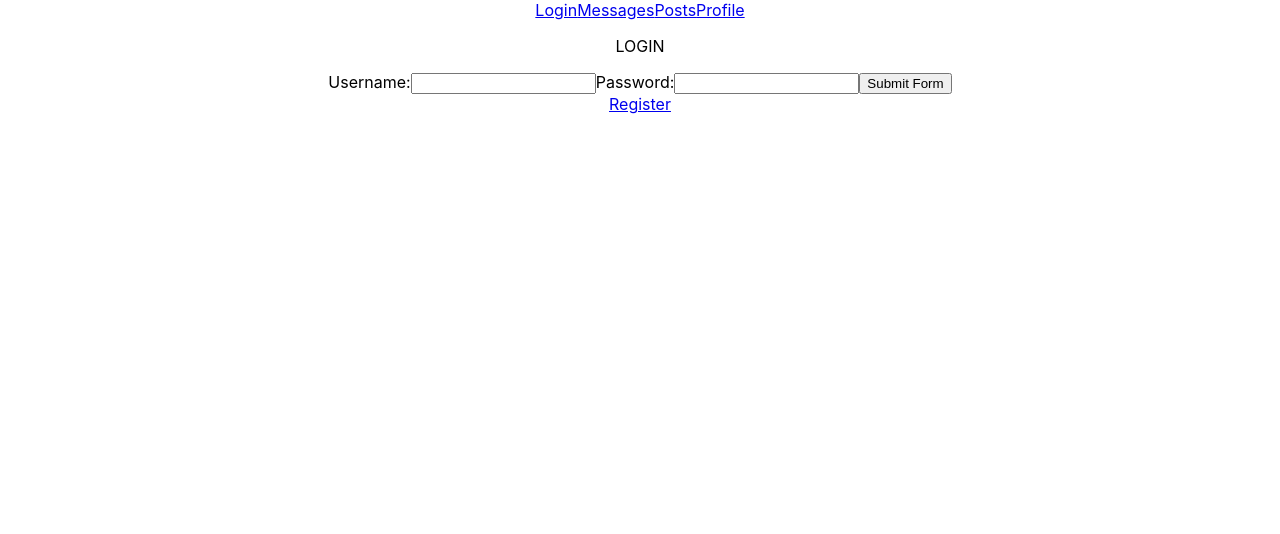
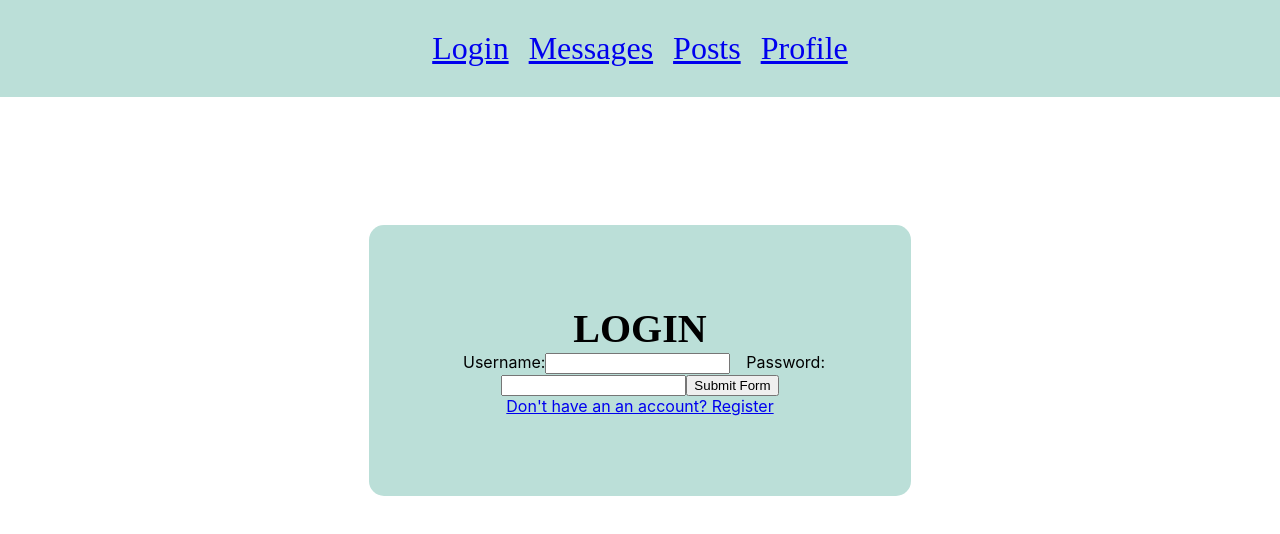
Before and after one commit to Miguel2493/stranger-things, a React (Create React App) app: page /login in a window 1280 px wide. Shown: the top 534 px of the page. Built offline with nearby package versions, Linux system fonts and the light colour scheme.

Commit message:
added nav login styling

```diff
--- a/src/App.css
+++ b/src/App.css
@@ -1,3 +1,4 @@
+
 .App {
   text-align: center;
 }
@@ -36,3 +37,72 @@
     transform: rotate(360deg);
   }
 }
+
+
+#nav {
+  background-color: #bbdfd8;
+  font-size: xx-large;
+  padding: 30px;
+  font-family: copperplate;
+
+}
+
+.login1 {
+  margin-right: 20px;
+
+
+}
+
+.messages1 {
+  margin-right: 20px;
+
+
+
+}
+
+.posts1 {
+  margin-right: 20px;
+
+
+}
+
+.profile1 {
+
+}
+
+
+.loginpage {
+  width: 382px;
+        overflow: hidden;
+        margin: auto;
+        margin-top: 10% ;
+        padding: 80px;
+        background: #bbdfd8;
+        border-radius: 15px ;
+}
+
+.logword{
+  font-size: 40px;
+  font-weight: 700;
+  font-family: copperplate;
+  margin: 0px;
+}
+.username {
+  word-break: break-all;
+  width: 300px;
+  height: 30px;
+  border: none;
+  border-radius: 3px;
+  padding-left: 8px;
+  padding-right: 8px;
+  margin-bottom: 40px;
+
+}
+.password {
+  margin-top: 40px;
+  width: 300px;
+  height: 30px;
+  border: none;
+  border-radius: 3px;
+  padding-left: 8px;
+}
--- a/src/App.js
+++ b/src/App.js
@@ -9,6 +9,7 @@ import Messages from "./Components/Messages";
 import Posts from "./Components/Posts";
 import Profile from "./Components/Profile";
 import Register from "./Components/Register";
+
 
 function App() {
   console.log("App");
--- a/src/Components/Login.jsx
+++ b/src/Components/Login.jsx
@@ -1,8 +1,5 @@
-import React,{ useState }  from "react";
-import { Link }  from "react-router-dom";
-
-
-
+import React, { useState } from "react";
+import { Link } from "react-router-dom";
 
 // {//this is where we will create the login
 // // fetch(
@@ -27,66 +24,61 @@ import { Link }  from "react-router-dom";
 // //     .catch(console.error);
 // }
 
-const loginUrl = "https://strangers-things.herokuapp.com/api/2104-UIC-RM-WEB-PT";
+const loginUrl =
+  "https://strangers-things.herokuapp.com/api/2104-UIC-RM-WEB-PT";
 
 const exampleLogin = {
   username: "SpongeBob",
-  password: "KrabbyPatty"
+  password: "KrabbyPatty",
 };
 
-
 const Login = () => {
-
   const [username, setUserName] = useState("");
   const [password, setPassword] = useState("");
 
-  const onFormSubmit = (event)=>{
+  const onFormSubmit = (event) => {
     event.preventDefault();
-  const userLogin={
+    const userLogin = {
       username: username,
       password: password,
-  }
- ;
-
+    };
     const loginVerification = loginUrl + "/users/login";
     fetch(loginVerification, {
       method: "POST",
-    headers:{
-      'Content-Type' : 'application/json'
+      headers: {
+        "Content-Type": "application/json",
       },
-    body: JSON.stringify({user:{userLogin}}),
-  }).then(response => response.json())
-  .then(result => {
+      body: JSON.stringify({ user: { userLogin } }),
+    })
+      .then((response) => response.json())
+      .then((result) => {
         console.log(result);
       })
-  .catch(console.error)
+      .catch(console.error);
   };
 
   const updateUsername = (event) => setUserName(event.target.value);
   const updatePassword = (event) => setPassword(event.target.value);
 
   return (
-    <div>
-      <p>LOGIN</p>
+    <div class="loginpage">
+      <p class="logword"> LOGIN</p>
       <form onSubmit={onFormSubmit}>
-        <label>
+        <label class="username">
           Username:
           <input type="text" value={username} onChange={updateUsername} />
         </label>
-        <label>
+        <label class="password">
           Password:
           <input type="text" value={password} onChange={updatePassword} />
         </label>
         <button type="submit">Submit Form</button>
       </form>
 
-      <Link to="/register">Register</Link>
-
+      <Link to="/register">Don't have an an account? Register</Link>
     </div>
-
-  )
-
+  );
 };
 
-export default Login
+export default Login;
 // User should be able to register
--- a/src/Components/Nav.jsx
+++ b/src/Components/Nav.jsx
@@ -3,11 +3,11 @@ import { Link }  from "react-router-dom";
 
 const Nav = () => {
     return (
-        <div>
-          <Link to="/login">Login</Link>
-          <Link to="/messages">Messages</Link>
-          <Link to="/posts">Posts</Link>
-          <Link to="/profile">Profile</Link>
+        <div id="nav">
+          <Link class="login1" to="/login">Login</Link>
+          <Link class="messages1" to="/messages">Messages</Link>
+          <Link class="posts1" to="/posts">Posts</Link>
+          <Link class="profile1"to="/profile">Profile</Link>
         </div>
     )
 }
--- a/src/Components/Profile.jsx
+++ b/src/Components/Profile.jsx
@@ -1,7 +1,8 @@
 const Profile = () => {
     return (
         <div>
-            <h1>Profile</h1>
+            <h1>Welcome!</h1>
+            <h2>We missed you!</h2>
         </div>
     )
 }
```
Also changed, not shown: stranger+things+1.jpeg (added). Lines whose indentation alone changed are shown as unchanged.
